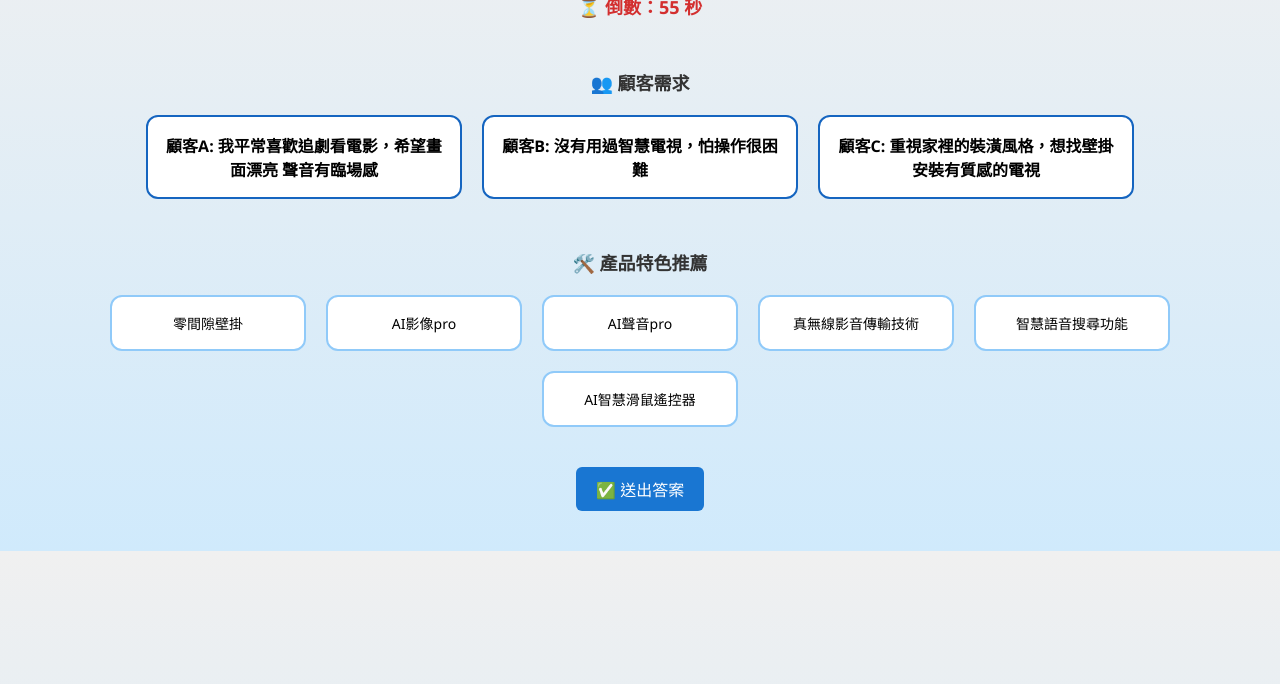
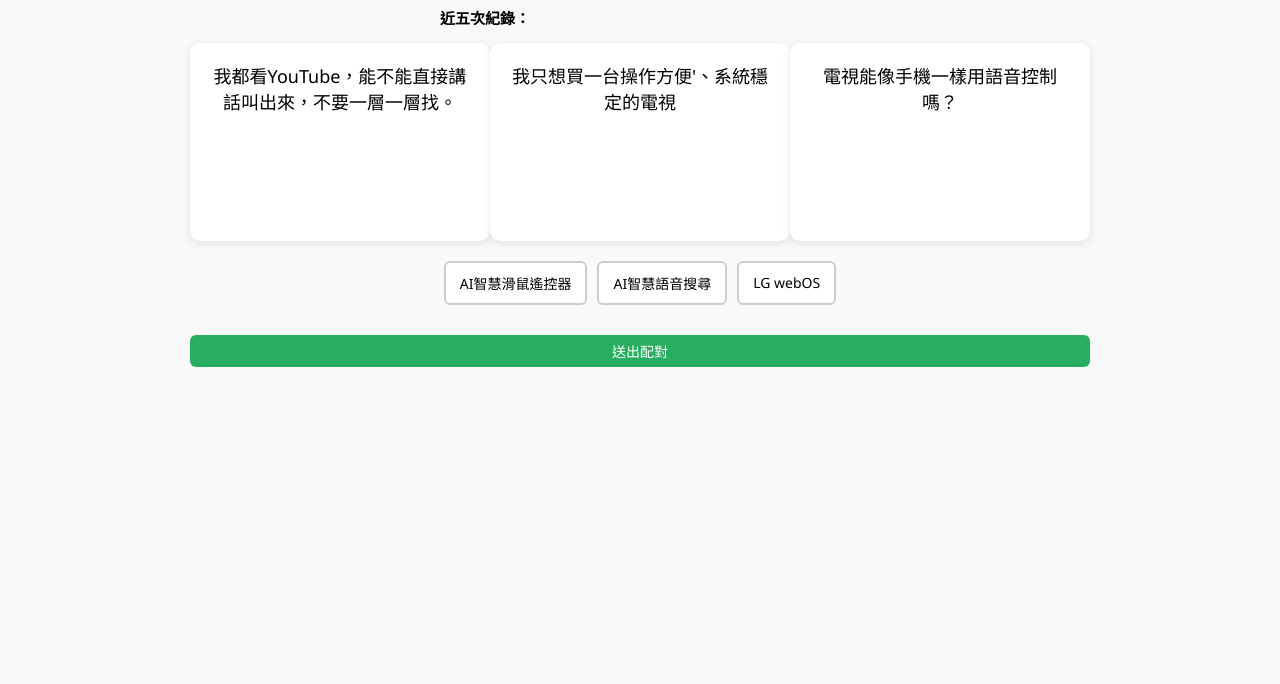
Before and after one commit to weifan49053/LGGAME, a plain HTML site: page index.html in a window 1280 px wide. Shown: the part 116-800 px from the top of the page. Drawn offline with Linux system fonts and the light colour scheme.

Commit message:
index.html

```diff
--- a/index.html
+++ b/index.html
@@ -1,258 +1,230 @@
 <!DOCTYPE html>
 <html lang="zh-TW">
 <head>
-  <meta charset="UTF-8">
-  <title>LG 產品配對遊戲</title>
+  <meta charset="UTF-8" />
+  <meta name="viewport" content="width=device-width, initial-scale=1.0"/>
+  <title>LG消費者需求配對</title>
   <style>
     body {
       font-family: 'Segoe UI', sans-serif;
-      background: linear-gradient(#f0f0f0, #d0eafc);
+      background-color: #f9f9f9;
       margin: 0;
       padding: 20px;
+      text-align: center;
     }
-
     h1 {
-      text-align: center;
-      color: #003366;
+      font-size: 28px;
+      margin-bottom: 10px;
     }
-
-    .timer {
-      text-align: center;
-      font-size: 18px;
-      color: #d32f2f;
-      font-weight: bold;
+    #timer {
+      font-size: 16px;
+      margin: 10px 0;
     }
-
+    #history {
+      text-align: left;
+      margin: 10px auto;
+      font-size: 15px;
+      max-width: 400px;
+    }
     .container {
       display: flex;
       flex-direction: column;
-      align-items: center;
-      margin-top: 20px;
+      gap: 20px;
+      max-width: 900px;
+      margin: auto;
     }
-
-    .customers, .features {
+    .questions {
       display: flex;
+      justify-content: space-around;
+    }
+    .question-box {
+      background: #fff;
+      border-radius: 10px;
+      border: 3px solid transparent;
+      box-shadow: 0 2px 8px rgba(0,0,0,0.1);
+      width: 30%;
+      padding: 16px;
+      min-height: 160px;
+      font-size: 18px;
+      transition: border-color 0.2s;
+    }
+    .question-box.selected {
+      border-color: #2ecc71;
+      background-color: #f0fff4;
+    }
+    .answers {
+      display: flex;
+      flex-wrap: wrap;
       justify-content: center;
-      gap: 20px;
-      margin: 20px 0;
-      flex-wrap: wrap;
+      gap: 10px;
     }
-
-    .customer, .feature {
-      background-color: #ffffff;
-      border-radius: 12px;
-      padding: 16px;
-      text-align: center;
-      position: relative;
+    .answer {
+      background: #ffffff;
+      border-radius: 6px;
+      padding: 10px 14px;
       cursor: pointer;
+      font-size: 14px;
+      border: 2px solid #ccc;
+      transition: all 0.2s ease;
     }
-
-    .customer {
-      width: 280px;
-      font-size: 16px;
-      font-weight: bold;
-      border: 2px solid #1565c0;
+    .answer:hover {
+      background: #f0f8ff;
+      border-color: #3498db;
     }
-
-    .feature {
-      width: 160px;
-      font-size: 14px;
-      font-weight: normal;
-      border: 2px solid #90caf9;
-    }
-
-    .selected {
-      background-color: #c5e1a5;
-      border-color: #558b2f !important;
-    }
-
-    canvas {
-      position: absolute;
-      top: 0;
-      left: 0;
-      z-index: 0;
+    .answer.used {
+      background: #ddd;
+      color: #999;
+      cursor: default;
       pointer-events: none;
     }
-
-    .titles {
-      text-align: center;
-      font-size: 18px;
-      font-weight: bold;
-      margin-top: 30px;
-      color: #333;
+    .matched-answers {
+      margin-top: 12px;
+      font-size: 14px;
+      color: #555;
     }
-
     button {
-      padding: 10px 20px;
-      margin: 20px auto;
-      display: block;
-      font-size: 16px;
-      background-color: #1976d2;
+      margin-top: 10px;
+      padding: 6px 12px;
+      font-size: 14px;
+      background: #27ae60;
       color: white;
       border: none;
       border-radius: 6px;
       cursor: pointer;
     }
-
-    .wrong {
-      background-color: #ffcdd2 !important;
-      border-color: #c62828 !important;
+    button:hover {
+      background: #219150;
     }
   </style>
 </head>
 <body>
-  <h1>LG 產品配對挑戰</h1>
-  <div class="timer" id="timer">⏳ 倒數：60 秒</div>
-
+  <h1>LG 消費者需求配對</h1>
+  <div id="timer">花費時間：<span id="time">0</span> 秒</div>
+  <div id="history">
+    <strong>近五次紀錄：</strong>
+    <ul id="records" style="padding-left: 20px; margin-top: 6px;"></ul>
+  </div>
   <div class="container">
-    <div class="titles">👥 顧客需求</div>
-    <div class="customers" id="customers"></div>
-
-    <div class="titles">🛠️ 產品特色推薦</div>
-    <div class="features" id="features"></div>
+    <div class="questions" id="questions"></div>
+    <div class="answers" id="answers"></div>
+    <button onclick="submit()">送出配對</button>
   </div>
 
-  <canvas id="canvas"></canvas>
-  <button onclick="submitAnswers()">✅ 送出答案</button>
-
   <script>
-    const customers = [
-      {
-        id: 'A',
-        text: '我平常喜歡追劇看電影，希望畫面漂亮 聲音有臨場感',
-        answers: ['AI影像pro', 'AI聲音pro']
-      },
-      {
-        id: 'B',
-        text: '沒有用過智慧電視，怕操作很困難',
-        answers: ['AI智慧滑鼠遙控器', '智慧語音搜尋功能']
-      },
-      {
-        id: 'C',
-        text: '重視家裡的裝潢風格，想找壁掛安裝有質感的電視',
-        answers: ['零間隙壁掛', '真無線影音傳輸技術']
-      }
+    const allData = [
+      ["我平常喜歡追劇看電影，希望畫面漂亮、聲音有臨場感。", ["AI影像", "AI音效"]],
+      ["沒有用過智慧電視，怕操作很困難。", ["AI智慧滑鼠遙控器", "LG webOS"]],
+      ["重視家裡裝潢風格，牆面也無法再挖洞藏線，想找能壁掛安裝有質感，又不想要有一堆線材設備的電視。", ["零間隙壁掛", "真無線影音傳輸技術"]],
+      ["有沒有那種能連手機的？拍的照片影片都想用大螢幕來看。", ["Airplay", "Chromecast"]],
+      ["我只想買一台操作方便'、系統穩定的電視", ["LG webOS", "AI智慧滑鼠遙控器"]],
+      ["剛搬新家，希望電視是那種看起來很有質感的。", ["零間隙壁掛", "OLED超薄機身"]],
+      ["我覺得LG電視畫質很不錯，但又想要更有環繞感的音效體驗", ["AI音效", "LG Soundbar"]],
+      ["電視能像手機一樣用語音控制嗎？", ["AI智慧語音搜尋", "AI智慧滑鼠遙控器"]],
+      ["家裡有長輩小孩，比較注重護眼相關的功能", ["OLED低藍光護眼認證", "OLED不閃爍認證"]],
+      ["我都看YouTube，能不能直接講話叫出來，不要一層一層找。", ["AI智慧語音搜尋", "AI智慧滑鼠遙控器"]],
+      ["以前買電視過1~2年就沒辦法更新，現在能像手機一直更新嗎？", ["軟體五年更新保證", "LG webOS"]],
+      ["喜歡打電動，有支援遊戲規格嗎?", ["G-sync", "Freesync"]],
+      ["有時只是想放空，打開電視能不能主動推薦我一些內容", ["AI歡迎模式", "AI個人化推薦"]],
+      ["是爸媽要看第四台的，遙控器能不能不用那麼多支，簡單一點", ["機上盒整合功能", "AI智慧滑鼠遙控器"]],
+      ["冷氣跟洗衣機都是LG的，能不能用電視整合在一起，應該會更方便吧？", ["支援ThinQ", "居家中心功能"]]
     ];
 
-    const allFeatures = shuffle([
-      'AI影像pro', 'AI聲音pro', 'AI智慧滑鼠遙控器',
-      '智慧語音搜尋功能', '零間隙壁掛', '真無線影音傳輸技術'
-    ]);
-
-    let connections = {}; // { A: [feature1, feature2], ... }
-    let selectedCustomer = null;
-    const canvas = document.getElementById("canvas");
-    const ctx = canvas.getContext("2d");
+    let selectedBox = null;
+    let matchMap = new Map();
+    let startTime = Date.now();
+    let timer = setInterval(() => {
+      document.getElementById("time").textContent = Math.floor((Date.now() - startTime) / 1000);
+    }, 1000);
+    let last5Times = [];
 
     function shuffle(arr) {
-      return arr.sort(() => Math.random() - 0.5);
+      return [...arr].sort(() => Math.random() - 0.5);
     }
 
-    function render() {
-      const cDiv = document.getElementById('customers');
-      const fDiv = document.getElementById('features');
-      cDiv.innerHTML = '';
-      fDiv.innerHTML = '';
+    function initGame() {
+      const selected = shuffle(allData).slice(0, 3);
+      const allAnswers = [...new Set(selected.flatMap(d => d[1]))];
+      const qWrap = document.getElementById("questions");
+      const aWrap = document.getElementById("answers");
+      qWrap.innerHTML = "";
+      aWrap.innerHTML = "";
+      matchMap.clear();
 
-      customers.forEach(c => {
-        const div = document.createElement('div');
-        div.className = 'customer';
-        div.textContent = `顧客${c.id}: ${c.text}`;
-        div.dataset.id = c.id;
-        div.onclick = () => selectCustomer(c.id);
-        cDiv.appendChild(div);
+      selected.forEach((item, index) => {
+        const div = document.createElement("div");
+        div.className = "question-box";
+        div.innerHTML = `<div>${item[0]}</div><div class="matched-answers" id="matched-${index}"></div>`;
+        div.onclick = () => {
+          document.querySelectorAll('.question-box').forEach(e => e.classList.remove('selected'));
+          selectedBox = index;
+          div.classList.add("selected");
+        };
+        qWrap.appendChild(div);
       });
 
-      allFeatures.forEach(f => {
-        const div = document.createElement('div');
-        div.className = 'feature';
-        div.textContent = f;
-        div.dataset.name = f;
-        div.onclick = () => connectToFeature(f);
-        fDiv.appendChild(div);
+      shuffle(allAnswers).forEach(text => {
+        const ans = document.createElement("div");
+        ans.className = "answer";
+        ans.textContent = text;
+        ans.onclick = () => {
+          if (selectedBox === null) return;
+          const matchedList = matchMap.get(selectedBox) || [];
+          if (matchedList.length >= 2) return;
+          matchedList.push(text);
+          matchMap.set(selectedBox, matchedList);
+          document.getElementById("matched-" + selectedBox).textContent = matchedList.join("、");
+          ans.classList.add("used");
+          selectedBox = null;
+          document.querySelectorAll('.question-box').forEach(e => e.classList.remove('selected'));
+        };
+        aWrap.appendChild(ans);
       });
 
-      drawLines();
+      window.currentQuestions = selected;
     }
 
-    function selectCustomer(id) {
-      selectedCustomer = id;
-      document.querySelectorAll('.customer').forEach(div => {
-        div.classList.toggle('selected', div.dataset.id === id);
+    function submit() {
+      let allCorrect = true;
+      for (let i = 0; i < 3; i++) {
+        const correct = window.currentQuestions[i][1];
+        const selected = matchMap.get(i) || [];
+        const ok = correct.every(ans => selected.includes(ans)) && selected.length === correct.length;
+        if (!ok) {
+          allCorrect = false;
+          break;
+        }
+      }
+      if (allCorrect) {
+        const seconds = Math.floor((Date.now() - startTime) / 1000);
+        last5Times.unshift(seconds);
+        if (last5Times.length > 5) last5Times.pop();
+        alert("配對成功！請與顧客 " + (Math.floor(Math.random() * 3) + 1) + " 進行實地銷售演練！");
+        renderHistory();
+        clearInterval(timer);
+        setTimeout(() => {
+          startTime = Date.now();
+          timer = setInterval(() => {
+            document.getElementById("time").textContent = Math.floor((Date.now() - startTime) / 1000);
+          }, 1000);
+          initGame();
+        }, 100);
+      } else {
+        alert("有錯誤，請重新配對！");
+        initGame();
+      }
+    }
+
+    function renderHistory() {
+      const ul = document.getElementById("records");
+      ul.innerHTML = "";
+      last5Times.forEach((sec, i) => {
+        const li = document.createElement("li");
+        li.textContent = `第${i + 1}次：${sec}秒`;
+        ul.appendChild(li);
       });
     }
 
-    function connectToFeature(feature) {
-      if (!selectedCustomer) return;
-      if (!connections[selectedCustomer]) connections[selectedCustomer] = [];
-      if (connections[selectedCustomer].includes(feature)) return;
-      if (connections[selectedCustomer].length >= 2) return;
-      connections[selectedCustomer].push(feature);
-      drawLines();
-    }
-
-    function drawLines() {
-      canvas.width = window.innerWidth;
-      canvas.height = document.body.scrollHeight;
-      ctx.clearRect(0, 0, canvas.width, canvas.height);
-      ctx.lineWidth = 2;
-      ctx.strokeStyle = '#1565c0';
-
-      for (let cid in connections) {
-        const custEl = document.querySelector(`.customer[data-id='${cid}']`);
-        const rect1 = custEl.getBoundingClientRect();
-        connections[cid].forEach(f => {
-          const featEl = document.querySelector(`.feature[data-name='${f}']`);
-          const rect2 = featEl.getBoundingClientRect();
-          ctx.beginPath();
-          ctx.moveTo(rect1.left + rect1.width / 2, rect1.bottom + window.scrollY);
-          ctx.lineTo(rect2.left + rect2.width / 2, rect2.top + window.scrollY);
-          ctx.stroke();
-        });
-      }
-    }
-
-    function submitAnswers() {
-      let allCorrect = true;
-      document.querySelectorAll('.feature').forEach(f => f.classList.remove('wrong'));
-
-      for (let c of customers) {
-        const selected = connections[c.id] || [];
-        if (selected.length !== 2 || !selected.every(f => c.answers.includes(f))) {
-          allCorrect = false;
-          selected.forEach(f => {
-            const el = document.querySelector(`.feature[data-name='${f}']`);
-            if (el) el.classList.add('wrong');
-          });
-        }
-      }
-
-      if (allCorrect) {
-        clearInterval(timerInterval);
-        const scenarios = customers.map(c => `顧客${c.id}：${c.text}`);
-        const selected = scenarios[Math.floor(Math.random() * scenarios.length)];
-        alert(`🎯 全部答對！開始模擬銷售：\n${selected}`);
-      } else {
-        alert('❌ 有錯誤的配對，請重新選擇！');
-        connections = {};
-        render();
-      }
-    }
-
-    let time = 60;
-    const timerElement = document.getElementById("timer");
-    const timerInterval = setInterval(() => {
-      time--;
-      timerElement.textContent = `⏳ 倒數：${time} 秒`;
-      if (time <= 0) {
-        clearInterval(timerInterval);
-        alert("⌛ 時間到！請重新開始。\n頁面將重新載入。");
-        location.reload();
-      }
-    }, 1000);
-
-    window.addEventListener("resize", drawLines);
-    render();
+    initGame();
   </script>
 </body>
 </html>
```
